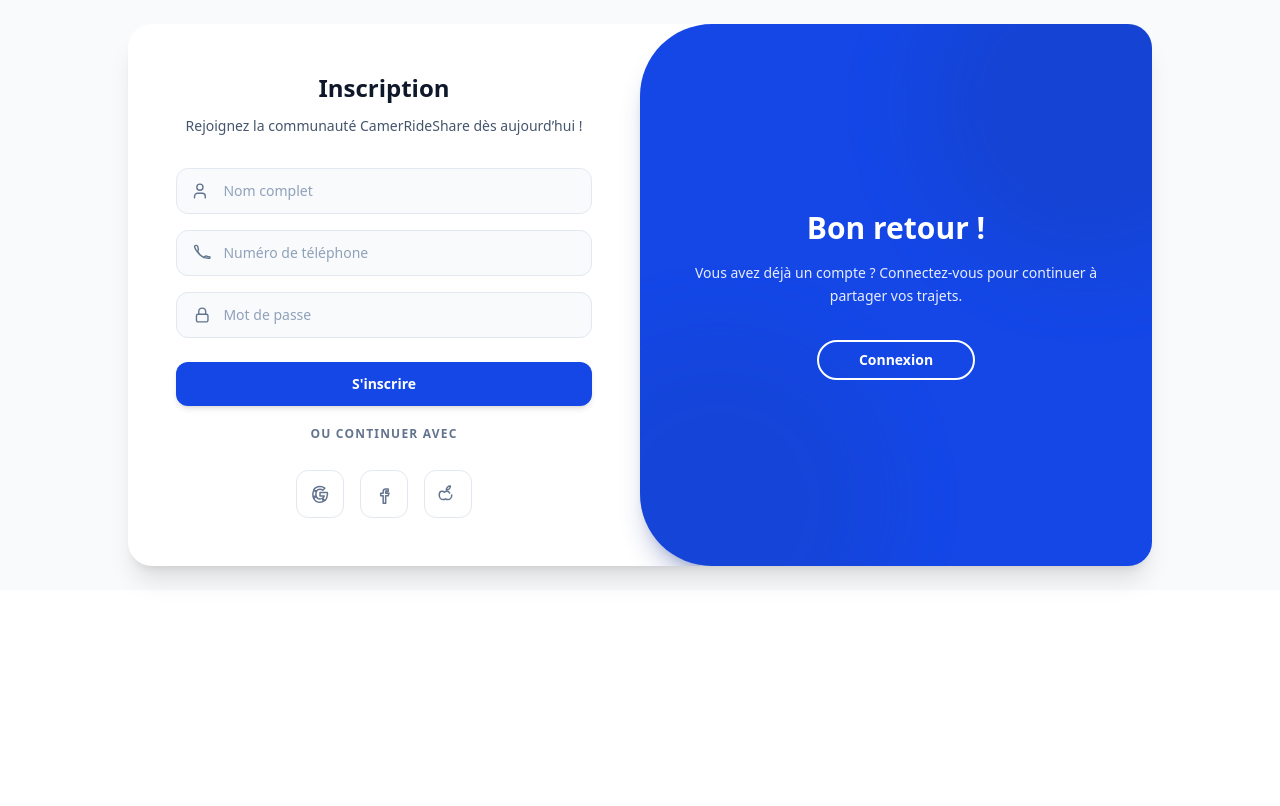
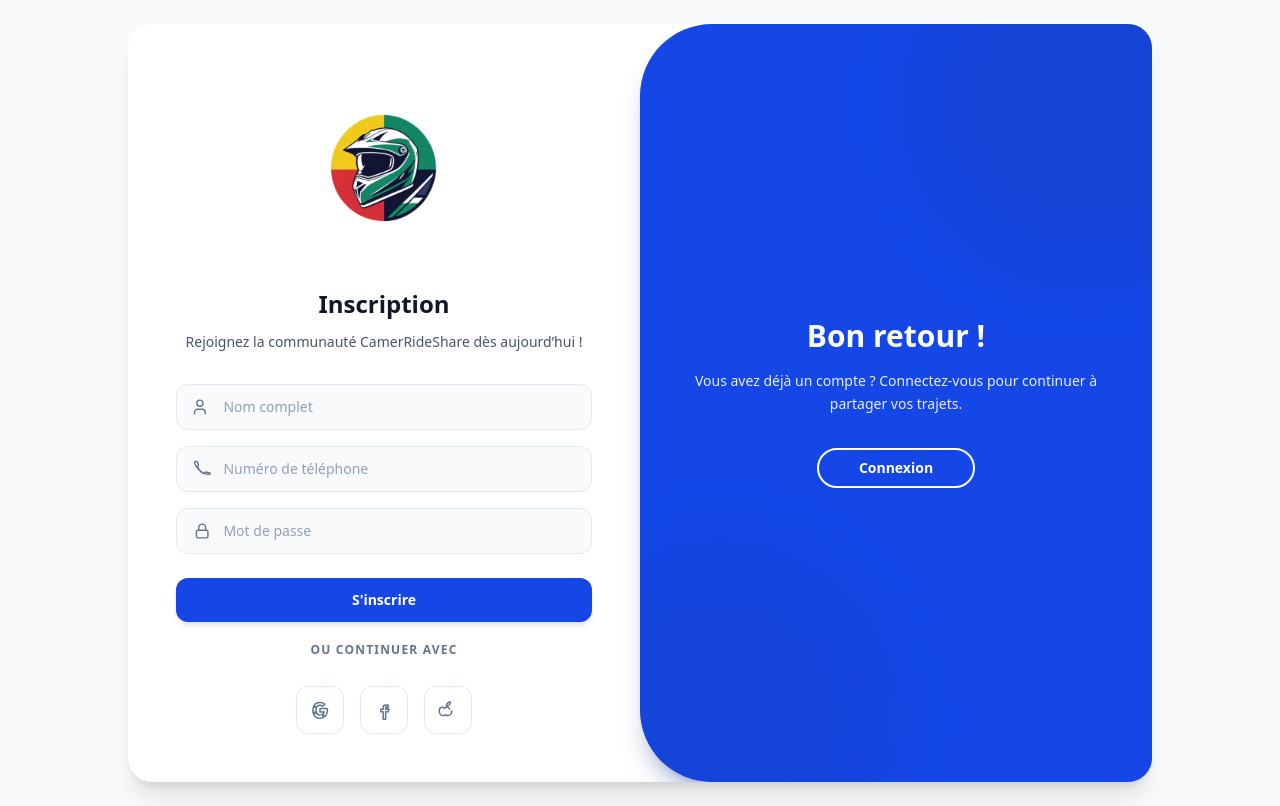
Before and after one commit to ASMODAN3110/CamerRideShare_Frontend, a React (Vite) app: page /inscription in a window 1280 px wide. Built offline with nearby package versions, Linux system fonts and the light colour scheme.

Commit message:
Mise à jour design page connexion et inscription

```diff
--- a/docker-compose.yml
+++ b/docker-compose.yml
@@ -3,6 +3,9 @@
     build:
       context: .
       dockerfile: Dockerfile
+      target: dev
     container_name: camerrideshare-frontend
     ports:
-      - "8081:80"
+      - "8081:5173"
+    volumes:
+      - ./src:/app/src
--- a/src/App.css
+++ b/src/App.css
@@ -1,42 +1,2 @@
-#root {
-  max-width: 1280px;
-  margin: 0 auto;
-  padding: 2rem;
-  text-align: center;
-}
-
-.logo {
-  height: 6em;
-  padding: 1.5em;
-  will-change: filter;
-  transition: filter 300ms;
-}
-.logo:hover {
-  filter: drop-shadow(0 0 2em #646cffaa);
-}
-.logo.react:hover {
-  filter: drop-shadow(0 0 2em #61dafbaa);
-}
-
-@keyframes logo-spin {
-  from {
-    transform: rotate(0deg);
-  }
-  to {
-    transform: rotate(360deg);
-  }
-}
-
-@media (prefers-reduced-motion: no-preference) {
-  a:nth-of-type(2) .logo {
-    animation: logo-spin infinite 20s linear;
-  }
-}
-
-.card {
-  padding: 2em;
-}
-
-.read-the-docs {
-  color: var(--muted);
-}
+/* Les styles par défaut de Vite sont supprimés pour permettre aux pages de remplir
+   tout l'écran. Les pages contrôlent leur propre mise en page via Tailwind. */
--- a/src/pages/ConnexionPage.tsx
+++ b/src/pages/ConnexionPage.tsx
@@ -1,6 +1,6 @@
 import { useMemo, useState } from 'react'
 import { useNavigate } from 'react-router-dom'
-import { EffectCard, SpotlightSection } from '../components/MagicBento'
+import AnimatedContent from '../components/AnimatedContent'
 import { Button } from '../components/ui/button'
 
 function IconPhone(props: { className?: string }) {
@@ -34,11 +34,12 @@
   }, [telephone, motDePasse])
 
   return (
-    <SpotlightSection className="flex w-full items-center justify-center bg-slate-50 p-6 text-slate-900 dark:bg-slate-950 dark:text-slate-50">
+    <div className="flex min-h-screen w-full items-center justify-center bg-slate-50 p-6 text-slate-900 dark:bg-slate-950 dark:text-slate-50">
       <div className="relative w-full max-w-5xl overflow-hidden rounded-3xl bg-white shadow-xl dark:bg-slate-900">
         <div className="flex flex-col md:flex-row">
           {/* Colonne gauche : formulaire */}
-          <EffectCard className="w-full md:w-1/2"><div className="w-full p-8 md:p-12">
+          <AnimatedContent className="w-full md:w-1/2"><div className="w-full p-8 md:p-12">
+            <img src="/logo.png" alt="CamerRideShare" className="mx-auto mb-6 h-48 w-auto" />
             <h2 className="text-center text-2xl font-semibold text-slate-900 dark:text-slate-50">
               Connexion
             </h2>
@@ -102,7 +103,7 @@
                 S&apos;inscrire
               </Button>
             </form>
-          </div></EffectCard>
+          </div></AnimatedContent>
 
           {/* Colonne droite : CTA */}
           <div className="relative w-full overflow-hidden bg-blue-700 p-8 text-white shadow-xl shadow-blue-900/25 rounded-2xl md:w-1/2 md:p-12 md:rounded-tl-[4.5rem] md:rounded-bl-[4.5rem] md:rounded-tr-2xl md:rounded-br-2xl dark:bg-blue-900">
@@ -128,6 +129,6 @@
           </div>
         </div>
       </div>
-    </SpotlightSection>
+    </div>
   )
 }
--- a/src/pages/InscriptionPage.tsx
+++ b/src/pages/InscriptionPage.tsx
@@ -1,6 +1,6 @@
 import { useMemo, useState } from 'react'
 import { useNavigate } from 'react-router-dom'
-import { EffectCard, SpotlightSection } from '../components/MagicBento'
+import AnimatedContent from '../components/AnimatedContent'
 import { Button } from '../components/ui/button'
 
 function IconUser(props: { className?: string }) {
@@ -76,12 +76,13 @@
   }, [nom, telephone, motDePasse])
 
   return (
-    <SpotlightSection className="flex w-full items-center justify-center bg-slate-50 p-6 text-slate-900 dark:bg-slate-950 dark:text-slate-50">
+    <div className="flex min-h-screen w-full items-center justify-center bg-slate-50 p-6 text-slate-900 dark:bg-slate-950 dark:text-slate-50">
       <div className="relative w-full max-w-5xl overflow-hidden rounded-3xl bg-white shadow-xl dark:bg-slate-900">
 
         <div className="flex flex-col md:flex-row">
           {/* Colonne gauche : formulaire */}
-          <EffectCard className="w-full md:w-1/2"><div className="w-full p-8 md:p-12">
+          <AnimatedContent className="w-full md:w-1/2"><div className="w-full p-8 md:p-12">
+            <img src="/logo.png" alt="CamerRideShare" className="mx-auto mb-6 h-48 w-auto" />
             <h2 className="text-center text-2xl font-semibold text-slate-900 dark:text-slate-50">
               Inscription
             </h2>
@@ -171,7 +172,7 @@
                 </Button>
               </div>
             </form>
-          </div></EffectCard>
+          </div></AnimatedContent>
 
           {/* Colonne droite : CTA */}
           <div className="relative w-full overflow-hidden bg-blue-700 p-8 text-white shadow-xl shadow-blue-900/25 rounded-2xl md:w-1/2 md:p-12 md:rounded-tl-[4.5rem] md:rounded-bl-[4.5rem] md:rounded-tr-2xl md:rounded-br-2xl dark:bg-blue-900">
@@ -197,6 +198,6 @@
           </div>
         </div>
       </div>
-    </SpotlightSection>
+    </div>
   )
 }
--- a/src/pages/driver/DriverSettings.tsx
+++ b/src/pages/driver/DriverSettings.tsx
@@ -2,7 +2,6 @@
 import {
   Bell,
   ChevronDown,
-  Eye,
   Globe,
   Lock,
   LogOut,
@@ -15,7 +14,7 @@
 
 import { EffectCard, SpotlightSection } from '../../components/MagicBento'
 import DriverSidebar from '../../components/DriverSidebar'
-import { Avatar, AvatarFallback } from '../../components/ui/avatar'
+import { Avatar } from '../../components/ui/avatar'
 import { Badge } from '../../components/ui/badge'
 import { Button } from '../../components/ui/button'
 import { Card, CardContent, CardHeader, CardTitle } from '../../components/ui/card'
@@ -121,10 +120,8 @@
                 </CardHeader>
                 <CardContent className="space-y-4 p-5 pt-0">
                   <div className="flex items-center gap-4">
-                    <Avatar className="h-16 w-16">
-                      <AvatarFallback className="rounded-full bg-blue-600 text-lg font-bold text-white">
-                        JD
-                      </AvatarFallback>
+                    <Avatar className="h-16 w-16 bg-blue-600 text-lg font-bold text-white">
+                      JD
                     </Avatar>
                     <div className="min-w-0">
                       <div className="flex items-center gap-2">
--- a/vite.config.ts
+++ b/vite.config.ts
@@ -15,6 +15,7 @@
   server: {
     host: '0.0.0.0',
     port: 5173,
+    watch: { usePolling: true, interval: 100 },
     proxy: {
     '/api': {
       target: 'http://backend:3000',
```
Also changed, not shown: 1 other file (tests, documents, lock files or other folders).
